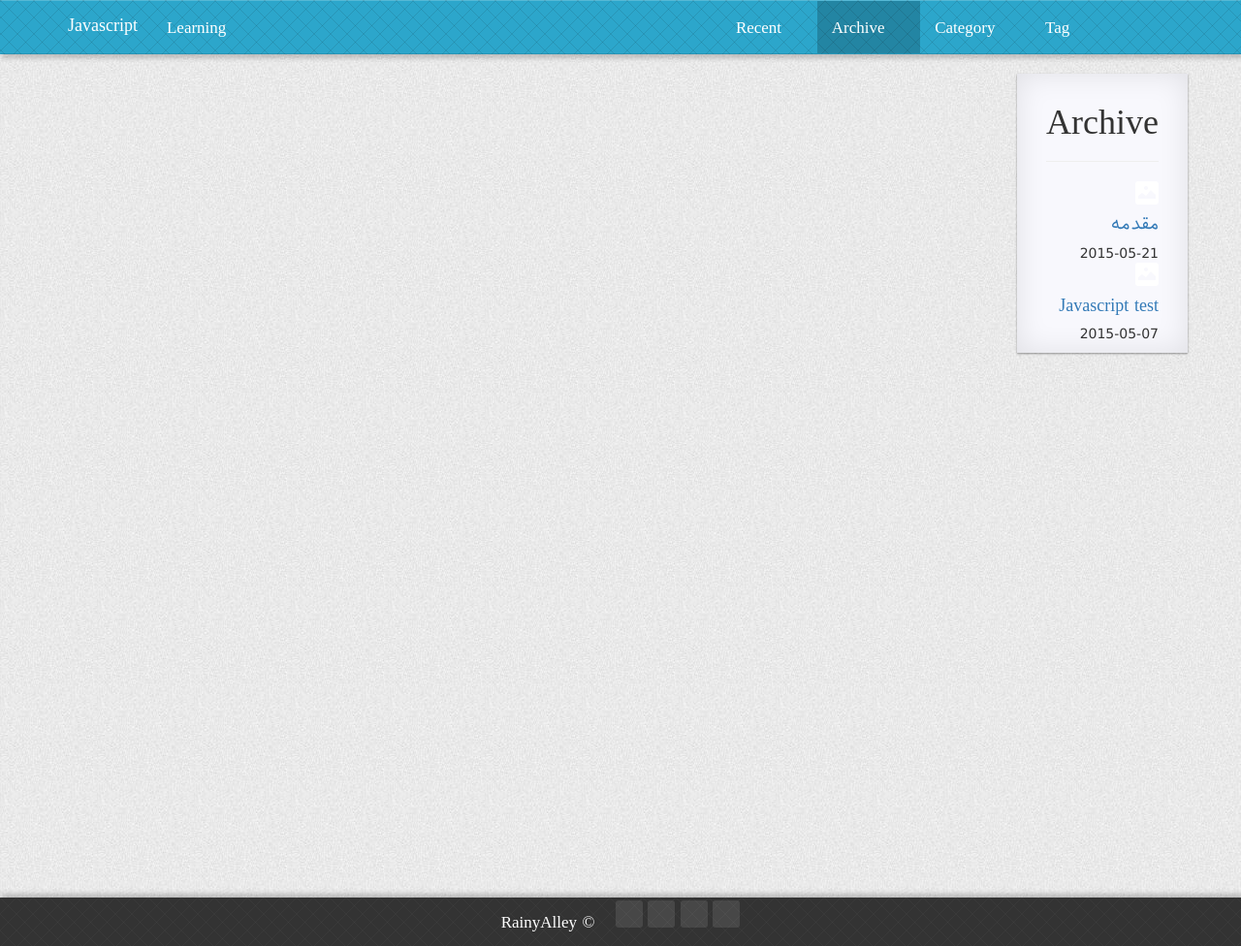
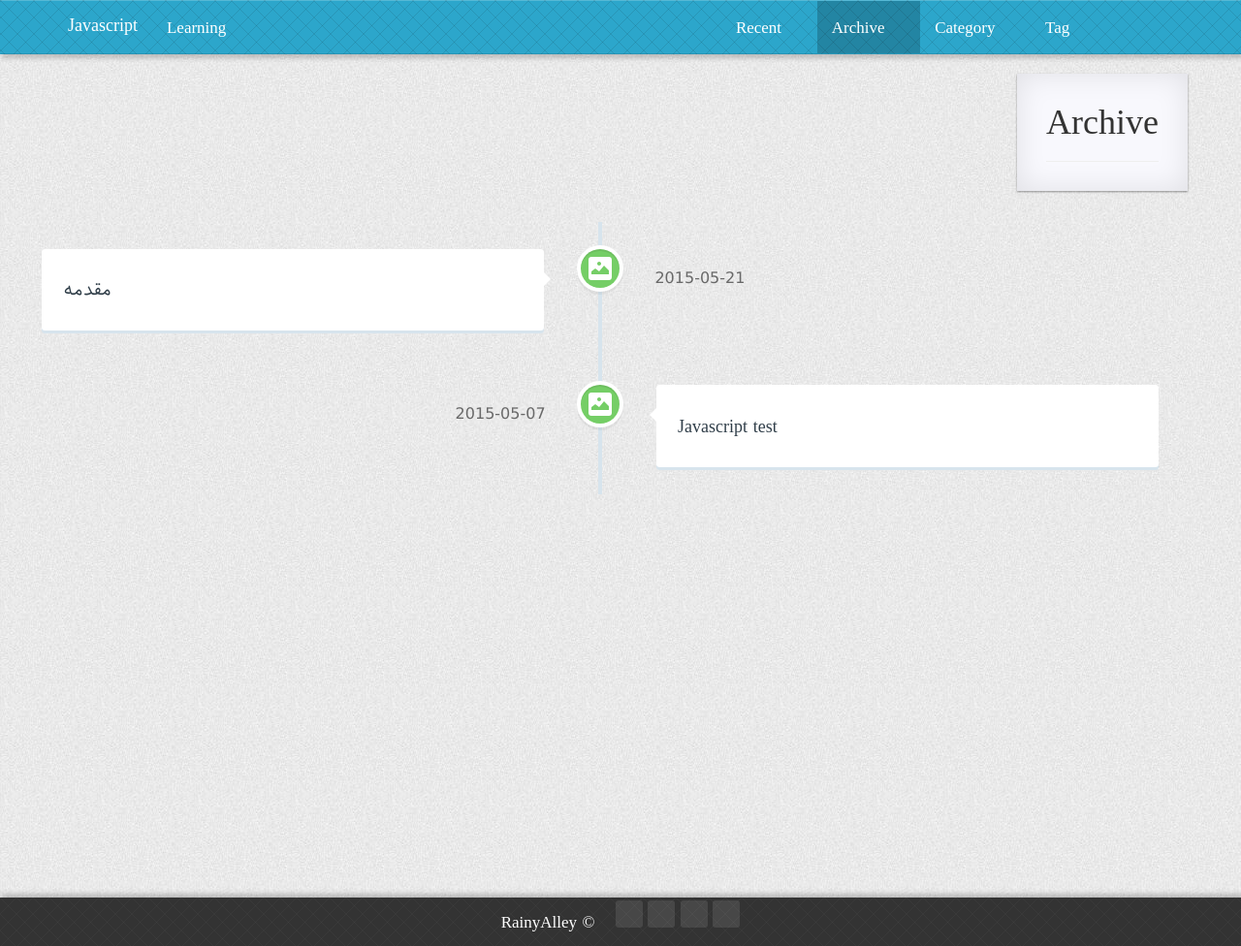
Before and after one commit to rezaduty/js-learn, a Jekyll site: the page built from pages/1archive.html, in a window 1280 px wide. Shown: the whole page at 97% size. Built offline with Jekyll 4.4.1, drawn with Linux system fonts in a browser that asks for light colours; nearby versions of some CDN libraries; comment, search, counter and statistics services are not loaded; a style sheet for code colours, icons or effects is not loaded.

Commit message:
fixed: all

```diff
--- a/_includes/head.html
+++ b/_includes/head.html
@@ -13,7 +13,7 @@
     <link rel="stylesheet" href="https://cdn.bootcss.com/bootstrap/3.3.0/css/bootstrap.min.css"/>
     <link rel="stylesheet" href="https://cdn.bootcss.com/octicons/3.5.0/octicons.min.css" >
     <link rel="stylesheet" type="text/css" href="{{ '/static/css/style.css' }}" />
-    {% for style in page.styles %}<link rel="stylesheet" type="text/css" href="{{ '/js-learn/static/css' | append: style | prepend: site.baseurl | prepend: site.url}}" />
+    {% for style in page.styles %}<link rel="stylesheet" type="text/css" href="{{ '/static/css/' | append: style | prepend: site.baseurl | prepend: site.url}}" />
     {%endfor%}
 <style type="text/css">
     body{
```
